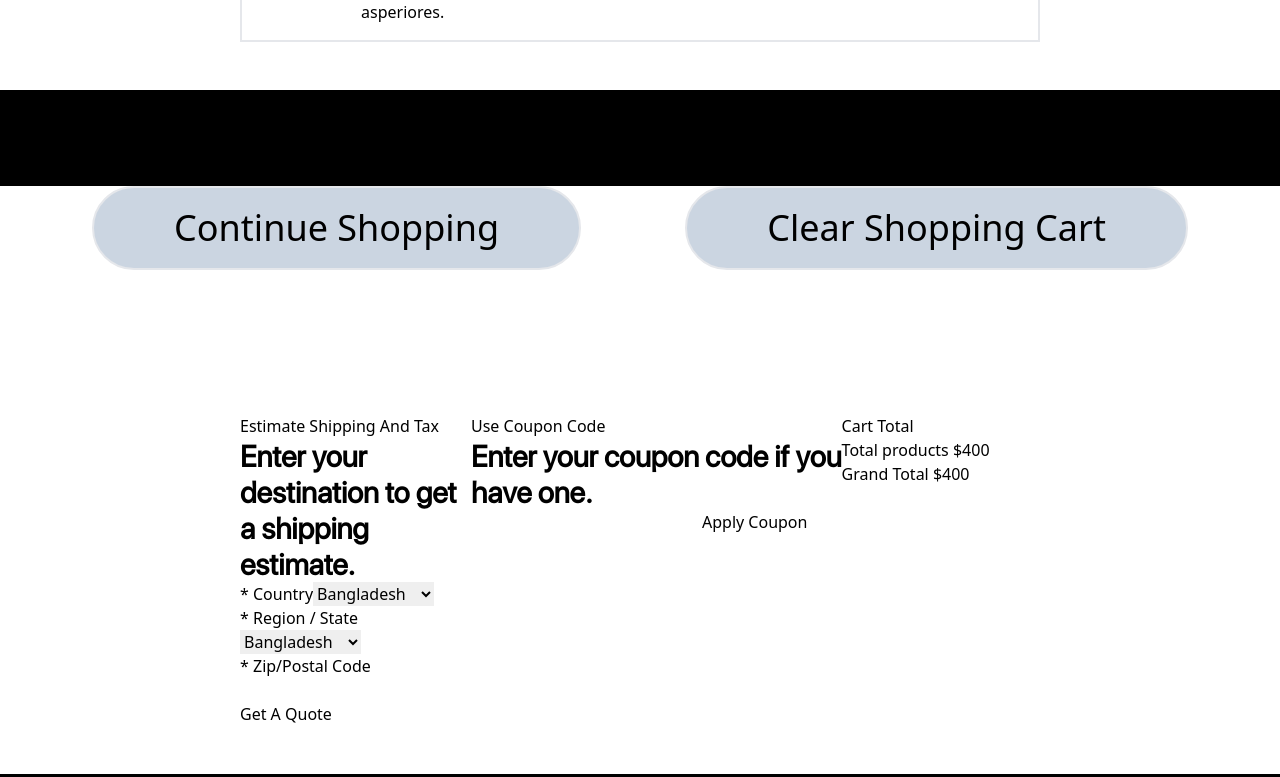
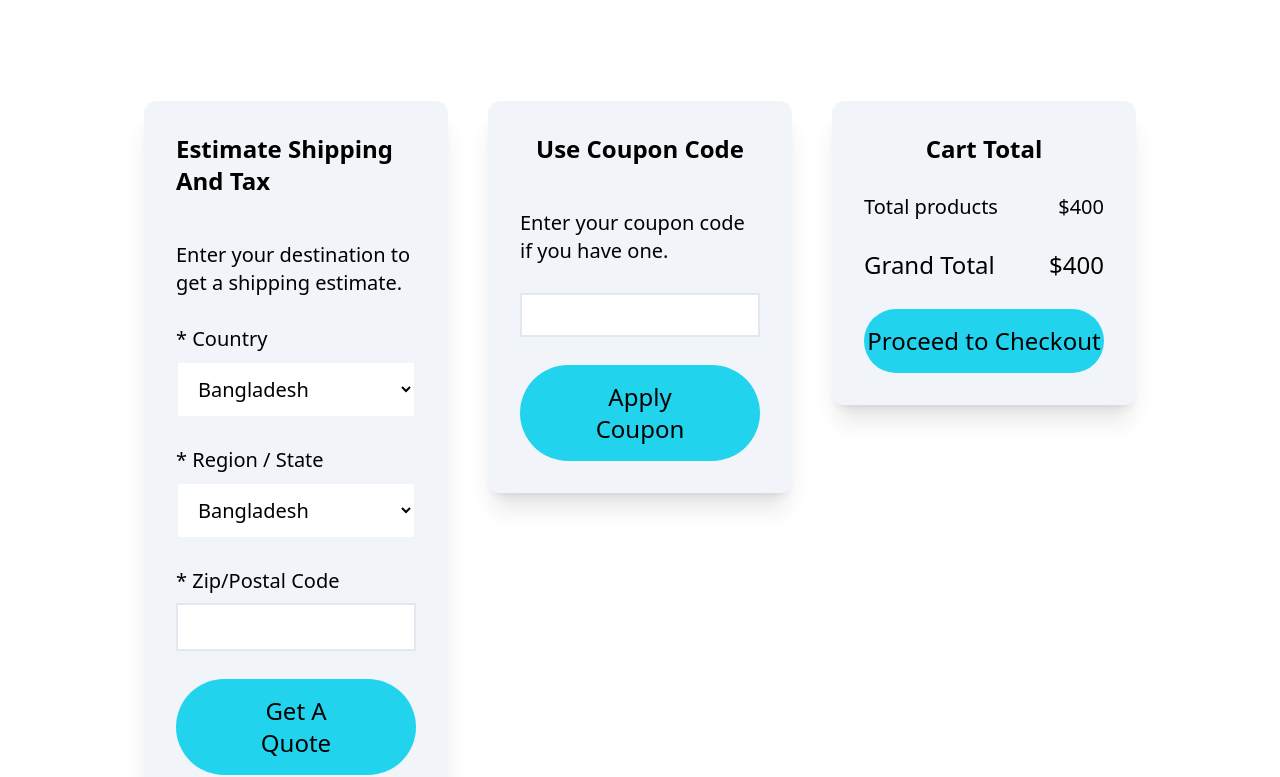
Before and after one commit to AnshuPathak-88825/sneakace, a Next.js app: page /cart in a window 1280 px wide. Shown: the part 1586-2363 px from the top of the page. Built offline with nearby package versions, Linux system fonts and the light colour scheme; a web font is replaced by a local one.

Commit message:
cart page

```diff
--- a/pages/cart/index.jsx
+++ b/pages/cart/index.jsx
@@ -1,56 +1,3 @@
-// import React from "react";
-// import Image from "next/image";
-// import Link from "next/link";
-// import Wrapper from "../../components/Wrapper";
-// import CartItem from "../../components/CartItem";
-// const Cart = () => {
-//   return (
-//     <div className="w-full md:py-20">
-//       <Wrapper>
-//         <div className="text-center max-w-[800px] mx-auto mt-8 md:mt-0">
-//           <div className="text-3xl md:text-4xl mb-5 font-semibold leading-tight">
-//             Shopping Cart
-//           </div>
-//         </div>
-
-//         <div className="flex flex-col lg:flex-row gap-12 py-10">
-//           {/* Cart Items */}
-//           <div className="flex-[2]">
-//             <div className="text-xl font-bold">Cart Items</div>
-//             <CartItem />
-//             <CartItem />
-//             <CartItem />
-//           </div>
-//           {/* Cart Summary */}
-//           <div className="flex-[1]">
-//             <div className="text-xl font-bold">Summary</div>
-//             <div className="p-5 my-5 bg-primary/[0.05] rounded-xl">
-//               <div className="flex justify-between">
-//                 <div className="uppercase text-md md:text-lg font-medium text-primary">
-//                   Subtotal
-//                 </div>
-//                 <div className="text-md md:text-lg font-medium text-primary">
-//                   $ 200
-//                 </div>
-//               </div>
-
-//               <div className="text-sm md:text-md py-5 border-t border-t-primary/60 mt-5">
-//                 The Subtotal reflects the total price of your order, including
-//                 duties and taxes, before any applicable discounts. It does not
-//                 include delivery costs and international transaction fees.
-//               </div>
-//             </div>
-
-//             <button className="w-full py-4 rounded-full bg-primary text-background text-lg font-medium transition-transform active:scale-95 mb-3 hover:opacity-75">Checkout</button>
-//           </div>
-//         </div>
-//       </Wrapper>
-//     </div>
-//   );
-// };
-
-// export default Cart;
-
 import { Link } from "react-router-dom";
 import React from "react";
 import Image from "next/image";
@@ -64,7 +11,7 @@ const Cart = () => {
   };
   return (
     <>
-      <div className="text-black bg-white w-full h-auto my-24 lg:px-48  flex justify-center">
+      <div className="text-black bg-white w-full h-auto mt-24 lg:px-24  flex justify-center">
         <div className="px-12 py-12 bg-white w-full flex flex-col">
           <div className="text-3xl text-white">Your Added items</div>
           <div className="flex flex-row mt-6 w-full bg-slate-200	 ">
@@ -78,7 +25,10 @@ const Cart = () => {
           </div>
           {[1, 2, 3, 4, 5, 6].map((index) => {
             return (
-              <div key={index} className=" border-2 flex flex-row mt-6 bg-white w-full">
+              <div
+                key={index}
+                className=" border-2 flex flex-row mt-6 bg-white w-full"
+              >
                 <div className="w-1/6 flex p-4 justify-center  ">
                   <Image
                     src={img}
@@ -96,17 +46,17 @@ const Cart = () => {
                 </div>
                 <div className="w-1/3 flex py-4 justify-center items-center ">
                   <div className="w-auto flex items-center p-2 rounded-[5px] ">
-                    <button className=" w-[50px] h-[40px] bg-slate-300  border-2 border-black text-3xl rounded-[5px] ">
+                    <button className=" w-12 h-12 bg-slate-300  border-2 border-black text-3xl rounded-[5px] ">
                       -
                     </button>
                     <input
-                      className=" w-2/5 border-2 m-3 h-10 border-black rounded-[5px]"
+                      className=" w-2/5 border-2 m-3 h-12 border-black rounded-[5px]"
                       type="text"
                       value={1}
                       readOnly
                       style={{ textAlign: "center", fontSize: "25px" }}
                     />
-                    <button className="w-[50px] h-[40px] bg-slate-300  border-2 border-black text-2xl rounded-[5px]">
+                    <button className="w-12 h-12 bg-slate-300  border-2 border-black text-2xl rounded-[5px]">
                       +
                     </button>
                   </div>
@@ -123,32 +73,29 @@ const Cart = () => {
         </div>
       </div>
 
-      <div className="bg-white text-black h-auto">
-        <div className="flex justify-between justify-around m-10 bg-white">
+      <div className="bg-white text-black h-auto mt-0">
+        <div className="flex justify-between py-5 px-12 lg:px-24 bg-white">
           <div className="w-auto border-2 rounded-[50px] bg-slate-300">
-            <button className="text-4xl  px-20 py-5">Continue Shopping</button>
+            <button className="text-xl lg:text-2xl  px-12 lg:px-20 py-5">Continue Shopping</button>
           </div>
           <div className="w-auto border-2 rounded-[50px] bg-slate-300">
-            <button className="text-4xl px-20 py-5">Clear Shopping Cart</button>
+            <button className="text-xl lg:text-2xl  px-12 lg:px-20 py-5">Clear Shopping Cart</button>
           </div>
         </div>
 
+        <div className="w-full my-24 lg:px-24  flex justify-center">
+          <div className="px-12 py-12 bg-white w-full flex lg:flex-row flex-col  justify-between gap-10">
 
-        <div className="w-full h-auto my-24 lg:px-48  flex justify-center">
-        <div className="px-12 py-12 bg-white w-full flex flex-row  justify-around">
-          <div className="w-1/3">
-            <div className="cart-tax">
-              <div className="title-wrap">
-                <h4 className="cart-bottom-title section-bg-gray">
+
+            <div className=" w-full lg:w-1/3 flex flex-col h-fit bg-slate-100  gap-7  p-8 rounded-xl shadow-xl">
+                <div className="w-full flex justify-center text-2xl font-bold mb-4">
                   Estimate Shipping And Tax
-                </h4>
                 </div>
-              <div className="tax-wrapper">
-                <p>Enter your destination to get a shipping estimate.</p>
-                <div className="tax-select-wrapper">
-                  <div className="tax-select">
-                    <label>* Country</label>
-                    <select className="email s-email s-wid">
+                  <div  className="text-xl ">Enter your destination to get a shipping estimate.</div>
+                    <div className="flex flex-col gap-2 text-xl ">
+                      <div>* Country</div>
+                      <div>
+                        <select className="w-full px-4 py-3 border-2  bg-white border-slate-100">
                           <option>Bangladesh</option>
                           <option>Albania</option>
                           <option>Åland Islands</option>
@@ -156,9 +103,11 @@ const Cart = () => {
                           <option>Belgium</option>
                         </select>
                       </div>
-                  <div className="tax-select">
-                    <label>* Region / State</label>
-                    <select className="email s-email s-wid">
+                    </div>
+                    <div className="flex flex-col gap-2 text-xl ">
+                      <div>* Region / State</div>
+                      <div>
+                        <select className="decoration-none w-full px-4 py-3 border-2 bg-white border-slate-100">
                           <option>Bangladesh</option>
                           <option>Albania</option>
                           <option>Åland Islands</option>
@@ -166,54 +115,70 @@ const Cart = () => {
                           <option>Belgium</option>
                         </select>
                       </div>
-                  <div className="tax-select">
-                    <label>* Zip/Postal Code</label>
-                    <input type="text" />
                     </div>
-                  <button className="cart-btn-2" type="submit">
+                    <div className="flex flex-col gap-2 text-xl ">
+                      <div>* Zip/Postal Code</div>
+                      <div>
+                        <input
+                          className="w-full px-4 py-2 border-2 border-slate-200"
+                          type="text"
+                        />
+                      </div>
+                    </div>
+
+
+                    <div>
+                      <button
+                        className="w-fit bg-cyan-400 px-16 py-4 rounded-full text-2xl"
+                        type="submit"
+                      >
                         Get A Quote
                       </button>
                     </div>
             </div>
+
+            <div className="w-full lg:w-1/3 h-fit flex flex-col  gap-7 bg-slate-100  p-8 rounded-xl shadow-xl">
+              <div className="w-full flex justify-center text-2xl font-bold mb-4">
+                Use Coupon Code
+              </div>
+
+              <div className="text-xl  ">
+                Enter your coupon code if you have one.
+              </div>
+              <div className="">
+                <input
+                  className="w-full px-4 py-2 border-2 border-slate-200"
+                  type="text"
+                  required
+                  name="name"
+                />
+              </div>
+              <div className="w-full ">
+                <button
+                  className="w-fit bg-cyan-400 px-16 py-4 rounded-full text-2xl"
+                  type="submit"
+                >
+                  Apply Coupon
+                </button>
               </div>
             </div>
 
-          <div className="">
-            <div className="discount-code-wrapper">
-              <div className="title-wrap">
-                <h4 className="cart-bottom-title section-bg-gray">
-                  Use Coupon Code
-                </h4>
+            <div className="w-full lg:w-1/3 h-fit flex flex-col gap-7 bg-slate-100  p-8 rounded-xl shadow-xl">
+              <div className="w-full flex justify-center text-2xl font-bold ">
+                Cart Total
               </div>
-              <div className="discount-code">
-                <p>Enter your coupon code if you have one.</p>
-                <form>
-                  <input type="text" required name="name" />
-                  <button className="cart-btn-2" type="submit">
-                    Apply Coupon
+              <div className="flex flex-row justify-between items-center w-full text-xl">
+                <div>Total products</div>
+                <div>$400</div>
+              </div>
+              <div className="flex flex-row justify-between items-center w-full text-2xl ">
+                <div>Grand Total</div>
+                <div>$400</div>
+              </div>
+              <div>
+                <button className="w-full bg-cyan-400 py-4 rounded-full text-2xl ">
+                  Proceed to Checkout
                 </button>
-                </form>
-              </div>
-            </div>
-          </div>
-
-          <div className="w-1/3">
-            <div className="grand-totall">
-              <div className="title-wrap">
-                <h4 className="cart-bottom-title section-bg-gary-cart">
-                  Cart Total
-                </h4>
-              </div>
-              <h5>
-                Total products <span>$400</span>
-              </h5>
-
-              <h4 className="grand-totall-title">
-                Grand Total <span>$400</span>
-              </h4>
-              {/* <Link href="/wishlist">
-                        Proceed to Checkout
-                      </Link> */}
               </div>
             </div>
           </div>
```
Lines whose indentation alone changed are shown as unchanged.
